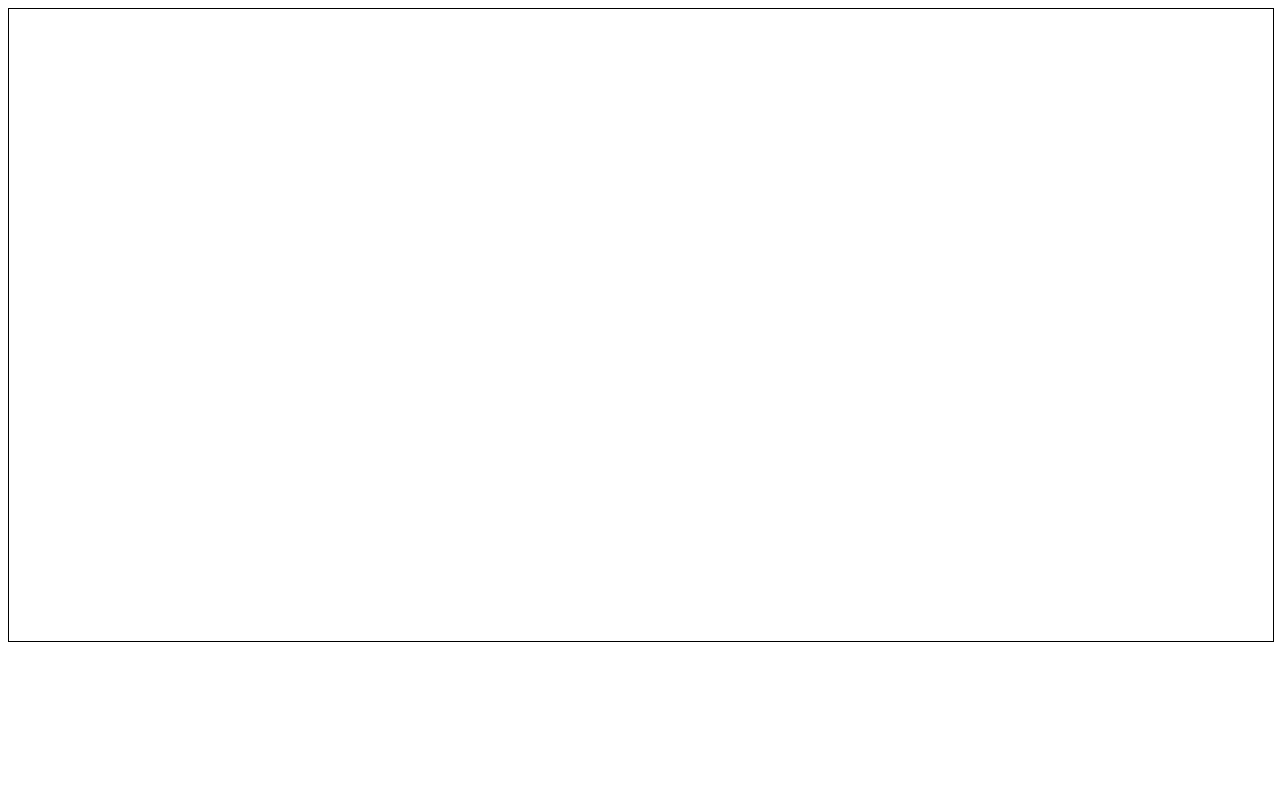
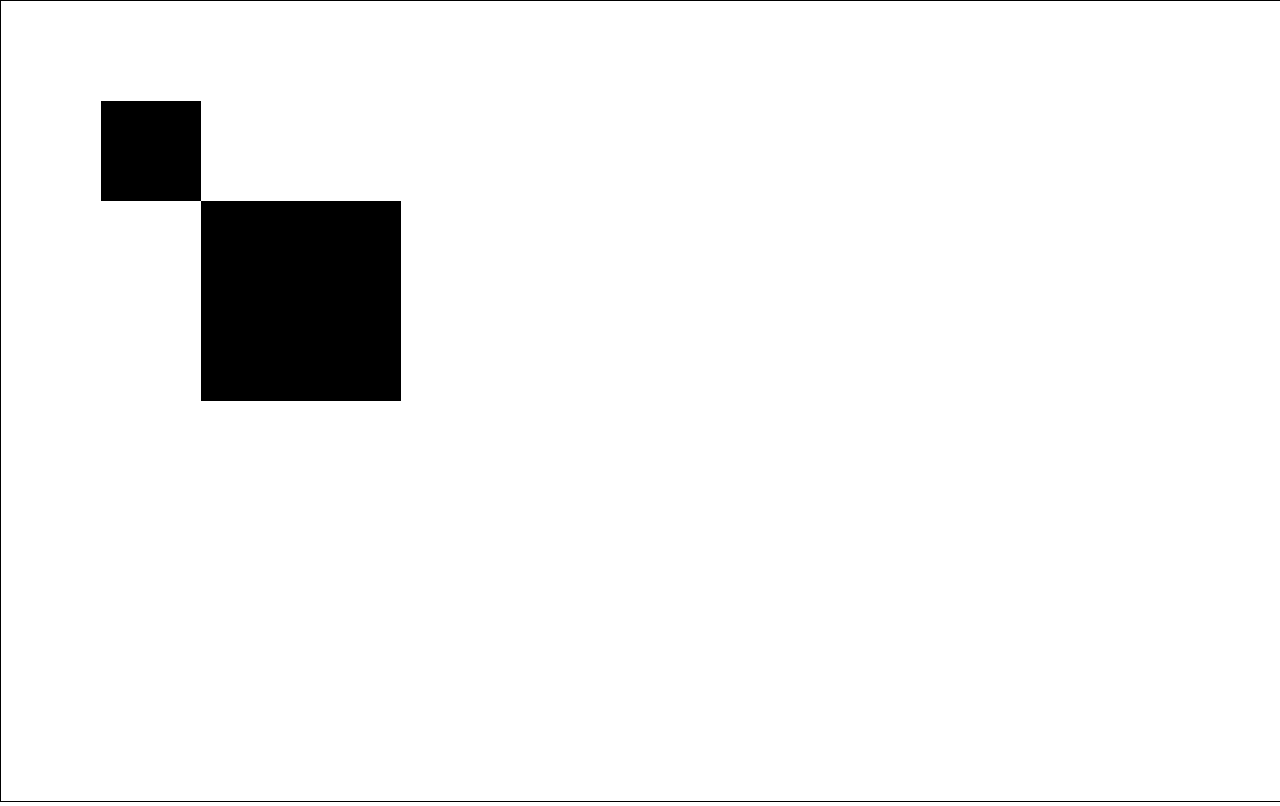
Before and after one commit to andreaschrist27/canvas-playground, a plain HTML site: page index.html in a window 1280 px wide. Drawn offline with Linux system fonts and the light colour scheme.

Commit message:
Canvas Object

```diff
--- a/canvas.js
+++ b/canvas.js
@@ -0,0 +1,8 @@
+let canvas = document.querySelector('canvas'); // get canvas element
+
+canvas.width = window.innerWidth; // set width canvas element
+canvas.height = window.innerHeight; // set height canvas element
+
+let c = canvas.getContext('2d'); // insert object to canvas
+c.fillRect(100,100,100,100); // object 1st
+c.fillRect(200,200,200,200); // object 2nd
--- a/index.html
+++ b/index.html
@@ -3,18 +3,20 @@
 <head>
     <meta charset="utf-8" />
     <meta http-equiv="X-UA-Compatible" content="IE=edge">
-    <title>Page Title</title>
+    <title>Canvas Resize</title>
     <meta name="viewport" content="width=device-width, initial-scale=1">
-    <script src="canvas.js"></script>
+
     <style>
         canvas{
             border: 1px solid black;
-            height: 100%;
-            width: 100%;
+        }
+        body{
+            margin: 0;
         }
     </style>
 </head>
 <body>
     <canvas></canvas>
+    <script src="canvas.js" defer></script>
 </body>
 </html>
```
